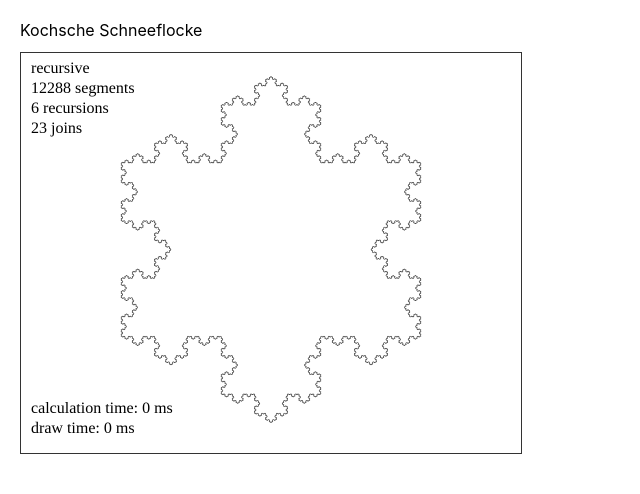
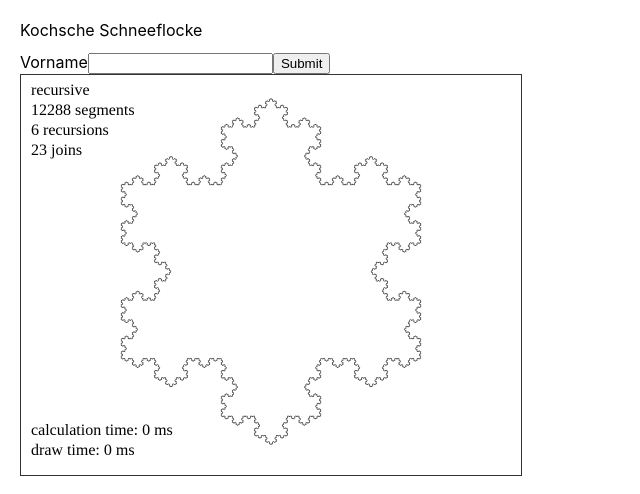
Before and after one commit to sgrandner/koch-showflake, a React (Create React App) app: page / in a window 1280 px wide. Shown: the top 494 px of the page, without its empty margins (0-640 px from the left). Built offline with nearby package versions, Linux system fonts and the light colour scheme; the HTML template or start-up script is replaced by a standard one.

Commit message:
[WIP] implemented redux store, form component for settings

```diff
--- a/package.json
+++ b/package.json
@@ -10,6 +10,7 @@
         "react-dom": "^17.0.2",
         "react-redux": "^7.2.6",
         "react-scripts": "5.0.0",
+        "redux-form": "^8.3.8",
         "web-vitals": "^2.1.4"
     },
     "main": "public/electron.js",
@@ -44,6 +45,7 @@
         "@types/node": "^17.0.15",
         "@types/react": "^17.0.39",
         "@types/react-dom": "^17.0.11",
+        "@types/redux-form": "^8.3.3",
         "concurrently": "^7.0.0",
         "electron": "^17.0.0",
         "electron-is-dev": "^2.0.0",
--- a/src/KochSnowflake/KochSnowflake.tsx
+++ b/src/KochSnowflake/KochSnowflake.tsx
@@ -2,6 +2,7 @@ import React from 'react';
 
 import measureTime from '../Utils/measureTime';
 import DrawKochSnowflake from './DrawKochSnowflake';
+import KochSnowflakeSettings from './KochSnowflakeSettings';
 
 type KochSnowflakeProps = {};
 
@@ -101,9 +102,16 @@ class KochSnowflake extends React.Component<KochSnowflakeProps> {
         return currentRule;
     }
 
+    submit(values: any) {
+
+        console.log(values);
+    }
+
     render() {
 
         return (
+            <div>
+                <KochSnowflakeSettings onSubmit={this.submit}/>
                 <DrawKochSnowflake
                     canvasProps={{ width: '1000', height: '800' }}
                     stepCount={this.stepCount}
@@ -114,6 +122,7 @@ class KochSnowflake extends React.Component<KochSnowflakeProps> {
                     joinCount={this.joinCount}
                     rule={this.rule}
                 />
+            </div>
         );
     }
 }
--- /dev/null
+++ b/src/KochSnowflake/KochSnowflakeSettings.tsx
@@ -0,0 +1,34 @@
+import React from 'react';
+import {
+    Field,
+    InjectedFormProps,
+    reduxForm,
+    SubmitHandler,
+} from 'redux-form';
+
+class KochSnowflakeSettings extends React.Component<InjectedFormProps> {
+
+    handleSubmit: SubmitHandler;
+
+    constructor(props: InjectedFormProps) {
+        super(props);
+
+        this.handleSubmit = this.props.handleSubmit;
+    }
+
+    render() {
+        return (
+            <form onSubmit={this.handleSubmit}>
+                <div>
+                    <label htmlFor="firstname">Vorname</label>
+                    <Field name="firstname" component="input" type="text" />
+                    <button type="submit">Submit</button>
+                </div>
+            </form>
+        );
+    }
+}
+
+export default reduxForm({
+    form: 'kochSettings',
+})(KochSnowflakeSettings);
--- a/src/index.tsx
+++ b/src/index.tsx
@@ -2,13 +2,17 @@ import './index.css';
 
 import React from 'react';
 import ReactDOM from 'react-dom';
+import { Provider } from 'react-redux';
 
 import App from './App';
+import store from './reducer';
 import reportWebVitals from './reportWebVitals';
 
 ReactDOM.render(
     <React.StrictMode>
-        <App />
+        <Provider store={store}>
+            <App />
+        </Provider>
     </React.StrictMode>,
     document.getElementById('root')
 );
--- /dev/null
+++ b/src/reducer.ts
@@ -0,0 +1,16 @@
+import {
+    combineReducers,
+    createStore,
+} from 'redux';
+import { reducer as formReducer } from 'redux-form';
+
+const rootReducer = combineReducers({
+    // ...your other reducers here
+    // you have to pass formReducer under 'form' key,
+    // for custom keys look up the docs for 'getFormState'
+    form: formReducer
+})
+
+const store = createStore(rootReducer);
+
+export default store;
```
Also changed, not shown: 1 other file (tests, documents, lock files or other folders). Lines whose indentation alone changed are shown as unchanged.
